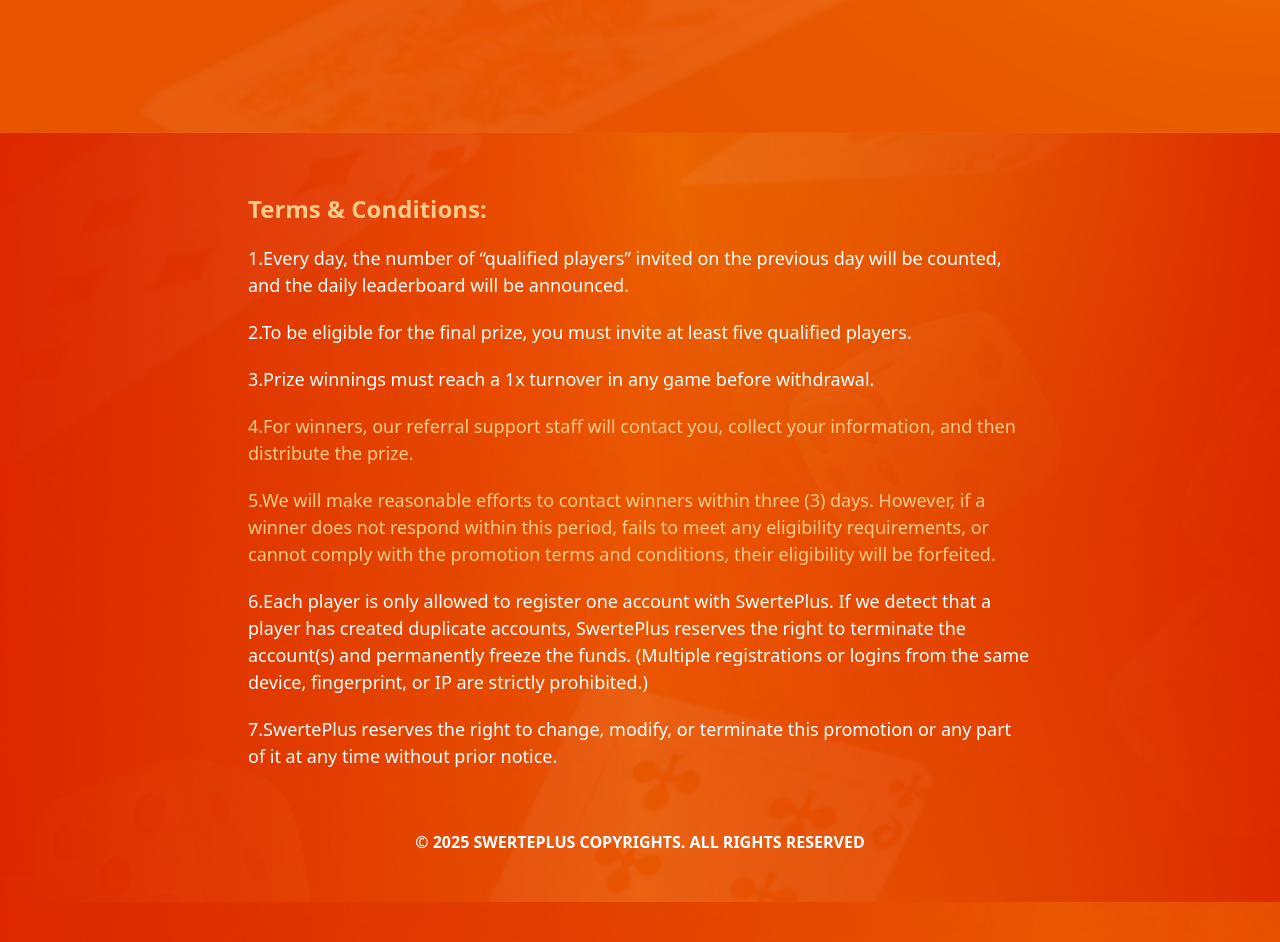
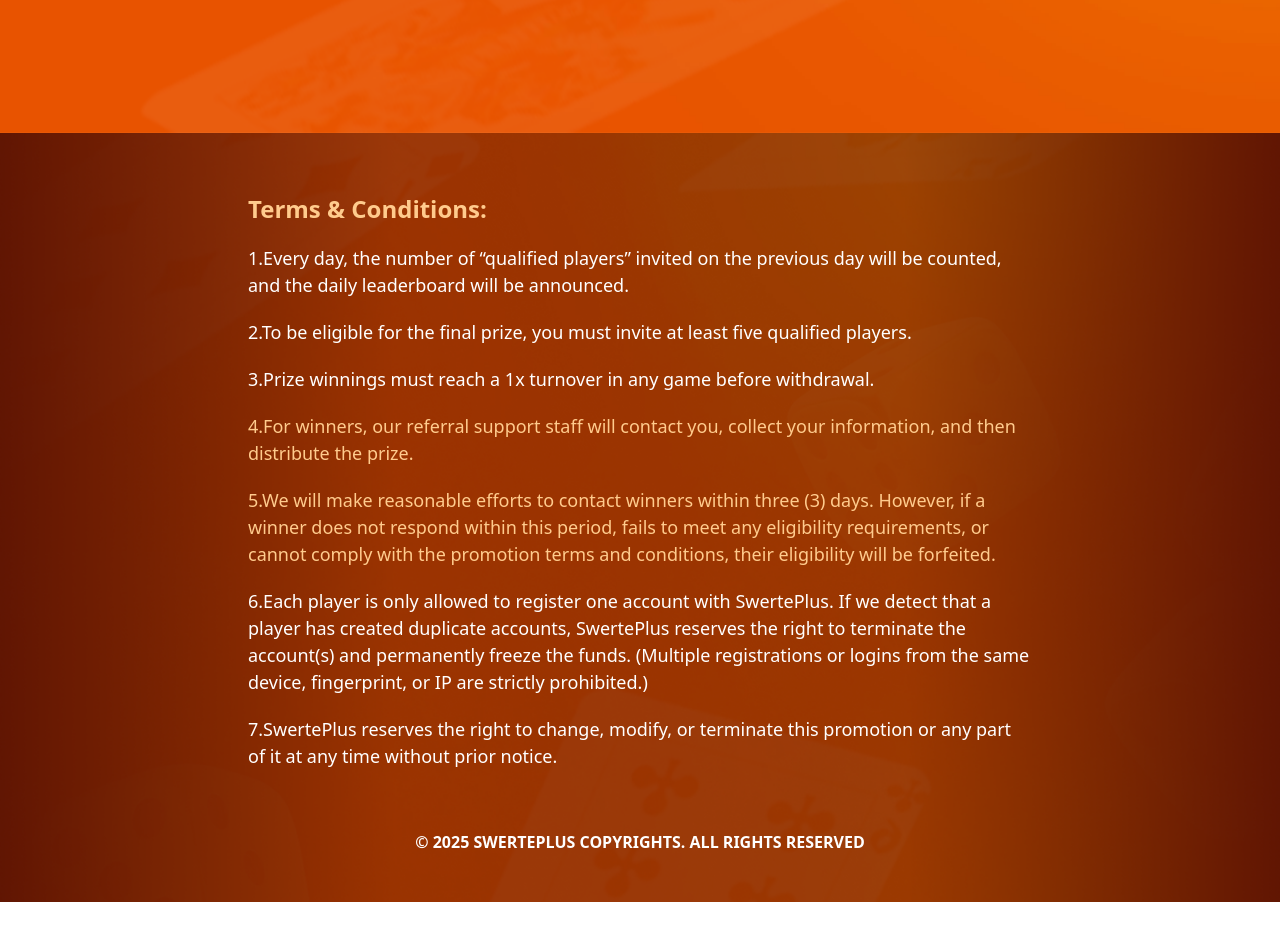
Before and after one commit to jovpbcfd/sp-winner, a Next.js app: page / in a window 1280 px wide. Shown: the part 2780-3722 px from the top of the page. After the commit the page ends 3682 px from the top, so only its background shows below. Built offline with nearby package versions, Linux system fonts and the light colour scheme.

Commit message:
Update footer

```diff
--- a/src/app/page.tsx
+++ b/src/app/page.tsx
@@ -14,7 +14,7 @@
 					className="w-full h-auto"
 				/>
 			</div>
-			<div className="bg-[url(/img/hero_bg.png)] bg-cover bg-no-repeat py-5 md:py-10">
+			<div className="bg-[url(/img/hero_bg.png)] bg-cover bg-no-repeat pt-5 md:pt-10">
 				<div className="max-w-[1230px] mx-auto text-balance text-center mb-2 md:mb-5">
 					<h1 className="md:text-3xl font-semibold text-[#ffffff]">
 						<span className="text-[#ffcb8d] font-extrabold">TOP 50:</span>{" "}
@@ -71,7 +71,7 @@
 					</div>
 				</div>
 
-				<div className="bg-[url(/img/footer_bg.png)] bg-cover bg-no-repeat">
+				<div className="bg-[url(/img/footer_bg_v2.png)] bg-cover bg-no-repeat">
 					<div className="max-w-[800px] mx-auto text-pretty p-2 md:py-10">
 						<p className="text-[#ffcb8d] font-extrabold md:text-2xl md:py-5">
 							Terms & Conditions:
```
Also changed, not shown: public/img/footer_bg_v2.png (added), 1 other file (tests, documents, lock files or other folders).
